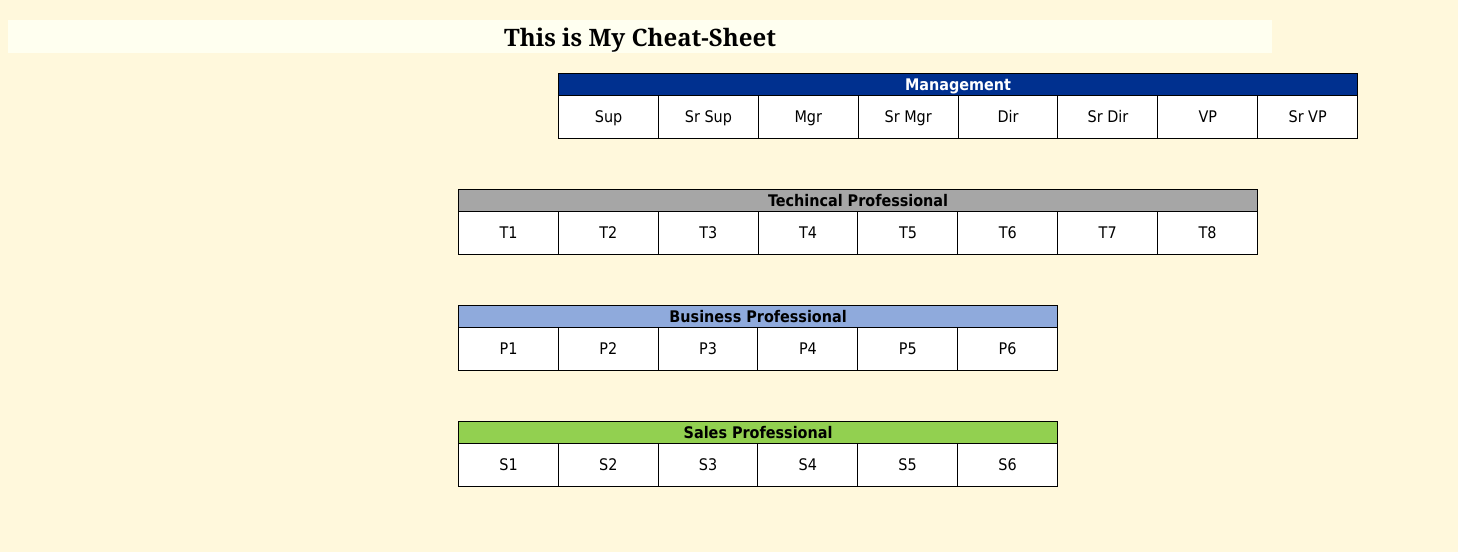
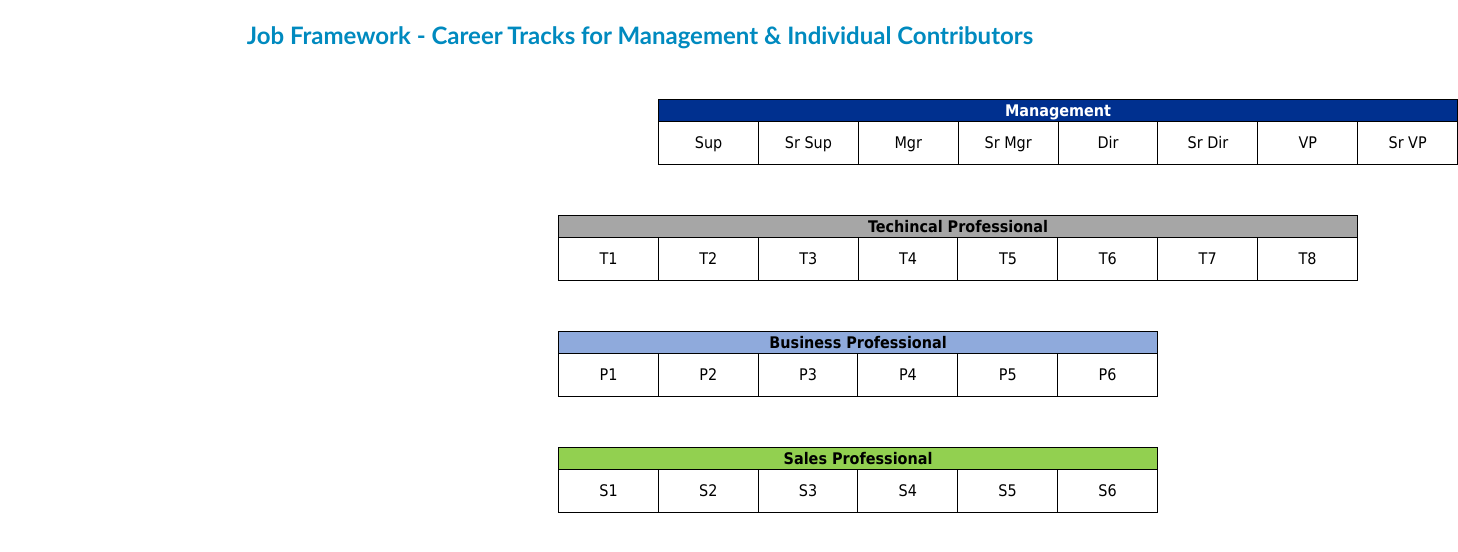
Before and after one commit to Rockwell70/webDev, a plain HTML site: page front_end_course/html-css-cheatsheet-starting/index.html in a window 1280 px wide. Shown: the whole page, 1458 px wide, since content can reach past the window. Drawn offline with Linux system fonts and the light colour scheme.

Commit message:
html work

```diff
--- a/front_end_course/html-css-cheatsheet-starting/index.html
+++ b/front_end_course/html-css-cheatsheet-starting/index.html
@@ -1,14 +1,14 @@
 <!DOCTYPE html>
 <html>
 <head>
-    <title>HTML & CSS cheatsheet</title>
+    <title>Job Framework</title>
     <link href="https://fonts.googleapis.com/css?family=Lato: 100,300,400,700|Luckiest+Guy|Oxygen:300,400"
           rel="stylesheet">
     <link href="styles.css" type="text/css" rel="stylesheet">
 </head>
 
 <header>
-    <h2 id="header">This is My Cheat-Sheet</h2>
+    <h2 id="header">Job Framework - Career Tracks for Management & Individual Contributors</h2>
 </header>
 
 <body>
--- a/front_end_course/html-css-cheatsheet-starting/styles.css
+++ b/front_end_course/html-css-cheatsheet-starting/styles.css
@@ -7,17 +7,19 @@
 }
 
 body {
-  background-color: CornSilk;
+  background-color: white;
   display: block;
   size: landscape;
 }
 
 header {
   alignment: center;
-  background-color: ivory;
-  font-family: Cambria, Georgia, serif;
+  background-color: white;
+  color: rgb(0, 138, 191);
+  font-family: Calibri, Candara, Segoe, "Segoe UI", Optima, Arial, sans-serif;
   /*margin: 0 auto;*/
   position: sticky;
+  size: 24px;
   text-align: center;
   width: 100%;
 
@@ -38,7 +40,7 @@ table td {
   font-size: medium;
   font-family: Tahoma, sans-serif;
   height: 40px;
-  margin-top: 5px;
+  margin-top: 15px;
   text-align: center;
   vertical-align: central;
 }
@@ -50,7 +52,7 @@ table td {
   font-size: medium;
   font-family: Tahoma, sans-serif;
   horiz-align: right;
-  margin: 5px 10px 50px 550px;
+  margin: 50px 10px 50px 650px;
   /*margin-left: 1050px;*/
   max-width: 800px;
   min-width: 800px;
@@ -64,7 +66,7 @@ table td {
   background-color: rgb(166, 166, 166);
   font-size: medium;
   font-family: Tahoma, sans-serif;
-  margin: 25px 10px 50px 450px;
+  margin: 35px 10px 50px 550px;
   max-width: 800px;
   min-width: 800px;
   table-layout: fixed;
@@ -78,7 +80,7 @@ table td {
   background-color: rgb(143, 170, 220);
   font-size: medium;
   font-family: Tahoma, sans-serif;
-  margin: 35px 100px 50px 450px;
+  margin: 35px 100px 50px 550px;
   max-width: 600px;
   min-width: 600px;
   table-layout: fixed;
@@ -93,7 +95,7 @@ table td {
   background-color: rgb(146, 208, 80);
   font-size: medium;
   font-family: Tahoma, sans-serif;
-  margin: 45px 100px 50px 450px;
+  margin: 45px 100px 50px 550px;
   max-width: 600px;
   min-width: 600px;
   table-layout: fixed;
```
